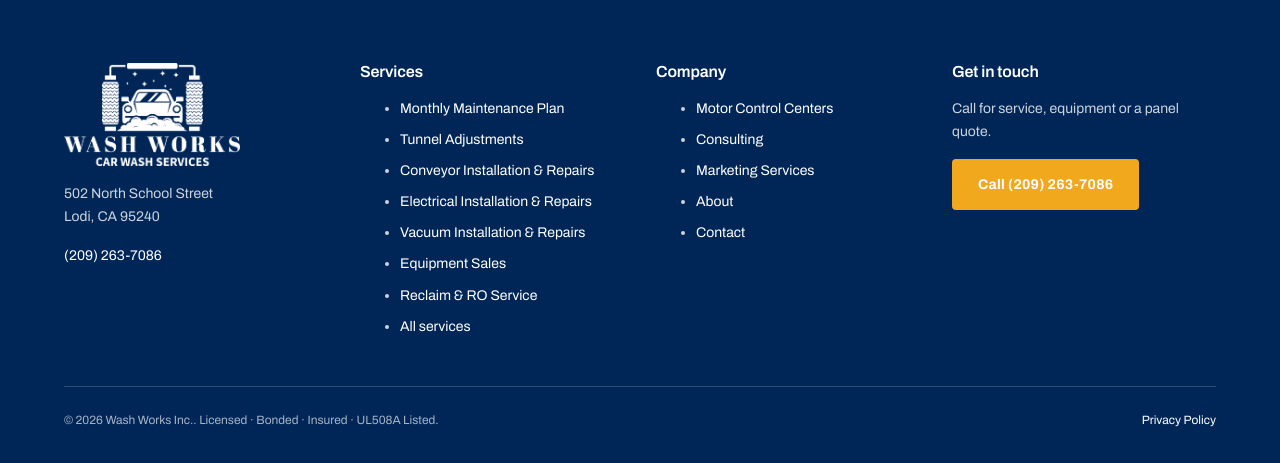
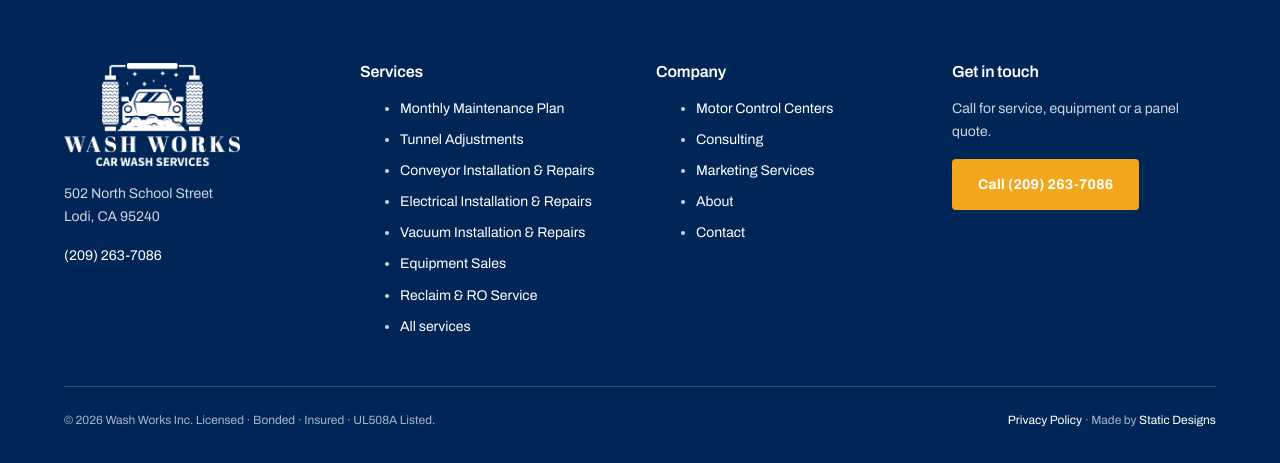
Before and after one commit to sleepystatic/washWorks, a Flask app: page /about/ in a window 1280 px wide. Shown: the part 911-1374 px from the top of the page. Run offline with Flask 3, Linux system fonts and the light colour scheme.

Commit message:
WashWorks v1.1 - Bug Fixes

```diff
--- a/templates/partials/_footer.html
+++ b/templates/partials/_footer.html
@@ -47,7 +47,7 @@
 
     <div class="site-footer__legal">
       <span>
-        &copy; {{ current_year }} {{ company.name }}.
+        &copy; {{ current_year }} {{ company.name }}{% if not company.name.endswith('.') %}.{% endif %}
         {% set creds = [] %}
         {% if company.licensed %}{% set _ = creds.append("CSLB Lic. #" ~ company.license_number if company.license_number else "Licensed") %}{% endif %}
         {% if company.bonded %}{% set _ = creds.append("Bonded") %}{% endif %}
@@ -57,6 +57,8 @@
       </span>
       <span>
         <a href="{{ url_for('privacy') }}">Privacy Policy</a>
+        <span aria-hidden="true">&middot;</span>
+        Made by <a href="https://staticdesigns.dev/" target="_blank" rel="noopener">Static Designs<span class="visually-hidden"> (opens in a new tab)</span></a>
       </span>
     </div>
 
```
Also changed, not shown: 1 other file.
